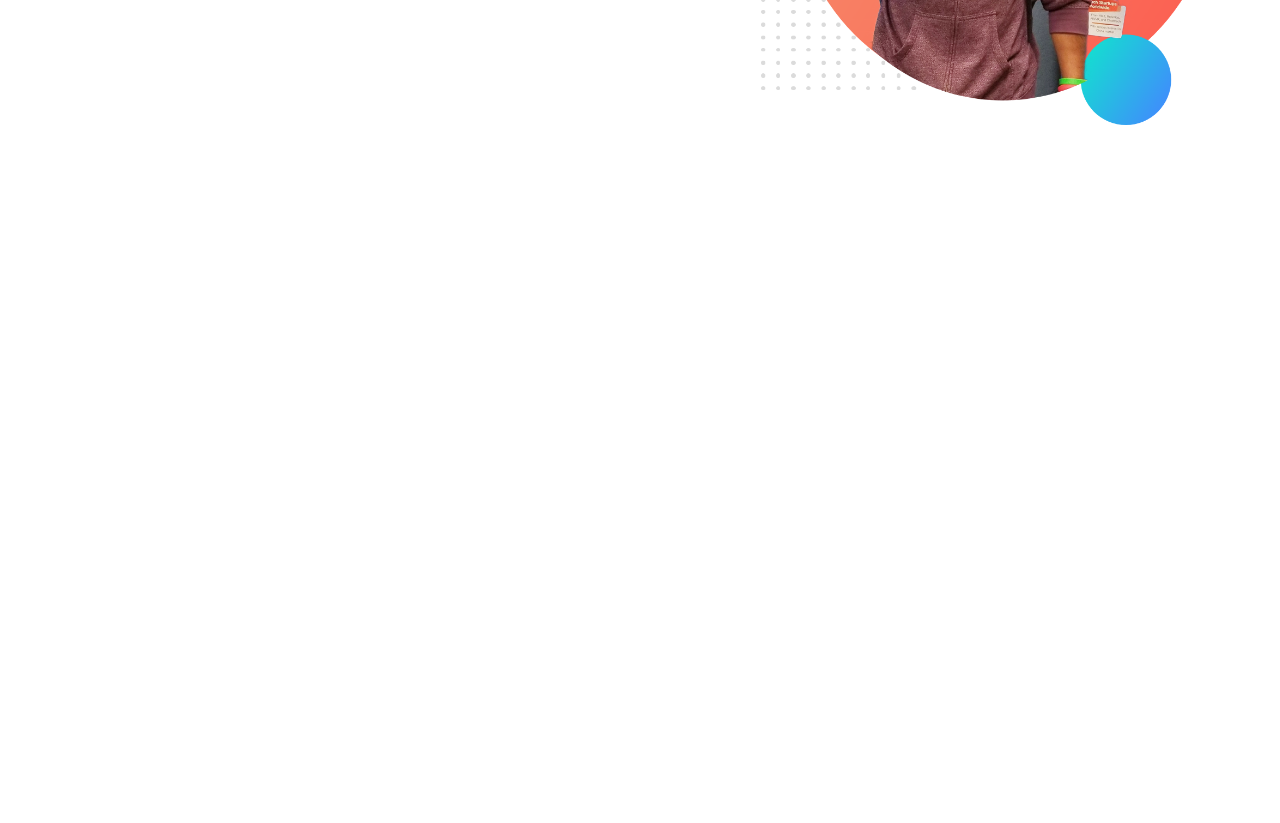
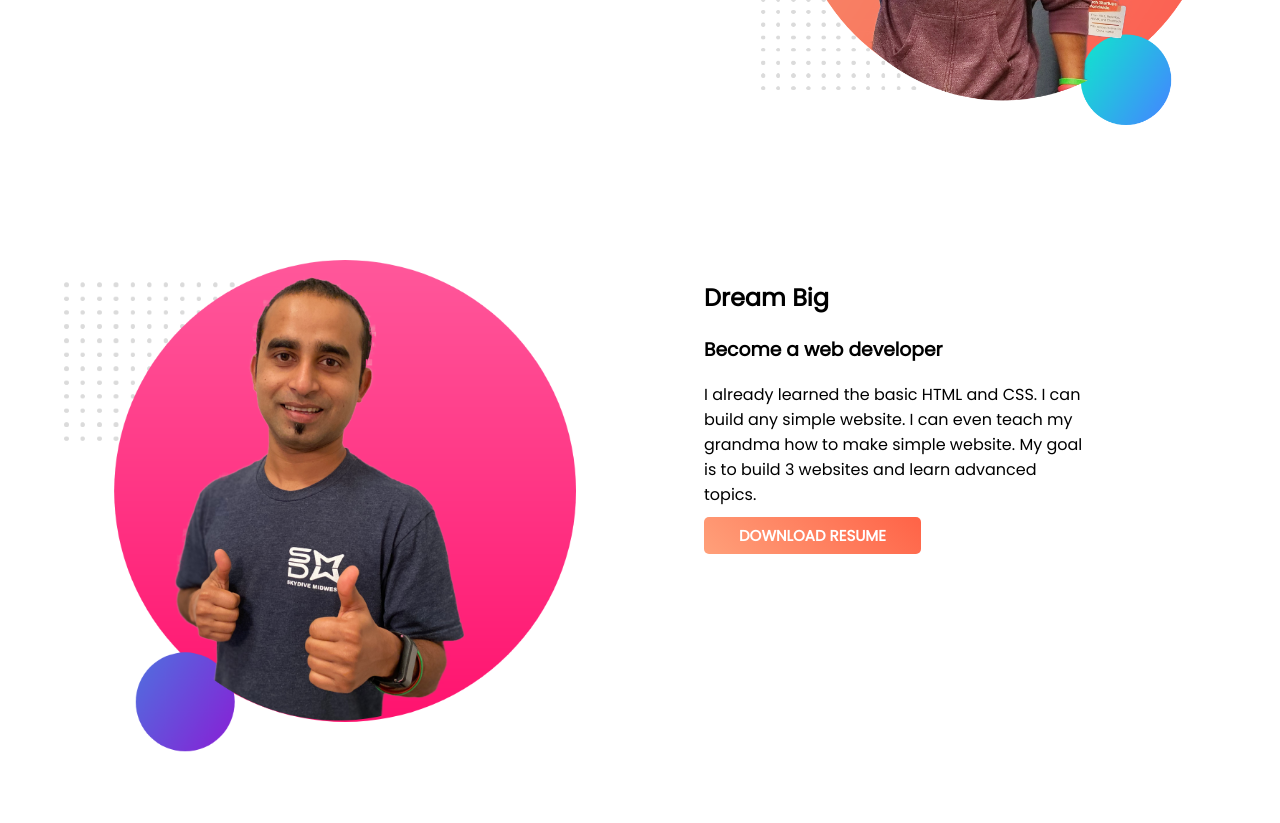
Before and after one commit to kawsarkabir/kawsarkabir-portfolio, a plain HTML site: page index.html in a window 1280 px wide. Shown: the part 391-1214 px from the top of the page. Before the commit the page ends 800 px from the top, so only its background shows below. Drawn offline with Linux system fonts and the light colour scheme.

Commit message:
dream part done

```diff
--- a/index.html
+++ b/index.html
@@ -11,6 +11,7 @@
 
 </head>
 <body>
+    <!-- header part start -->
     <section class="top-banner">
         <div class="header-container">
             <h1>Welcome To</h1>
@@ -25,6 +26,20 @@
         </div>
 
     </section>
+    <!-- header part end -->
+    <!-- dream part start -->
+    <section class="dream-section">
+        <div class="dream-img">
+            <img src="./img/jhankar2.png" alt="">
+        </div>
+        <div class="dream-content">
+            <h1>Dream Big</h1>
+            <h3> Become a web developer </h3>
+            <p>I already learned the basic HTML and CSS. I can build any simple website. I can even teach my grandma how to make simple website. My goal is to build 3 websites and learn advanced topics.</p>
+            <a class="btn" href="https://www.linkedin.com/in/kawsarkabir" target="_blank">DOWNLOAD RESUME</a>
+        </div>
+    </section>
+    <!-- dream part end -->
 
 
 </body>
--- a/style.css
+++ b/style.css
@@ -37,3 +37,19 @@ section{
     border-radius: 5px;
     background: linear-gradient(45deg, lightsalmon, tomato);
 }
+/* header part end */
+/* dream part start */
+.dream-section{}
+.dream-img{
+    width: 40%;
+    padding: 5%;
+}
+.dream-img img{
+    width: 100%;
+}
+.dream-content{
+    width: 30%;
+    padding: 5%;
+}
+.dream-content h1{}
+/* dream part end */
```
